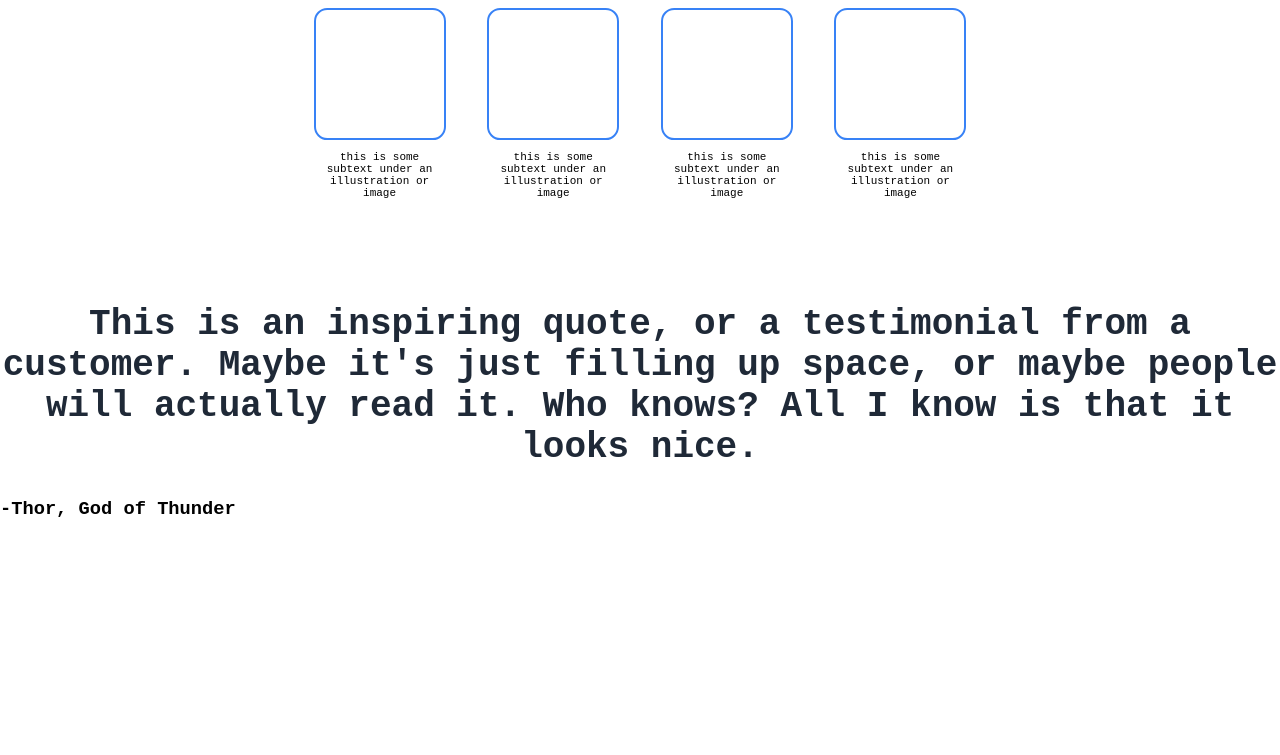
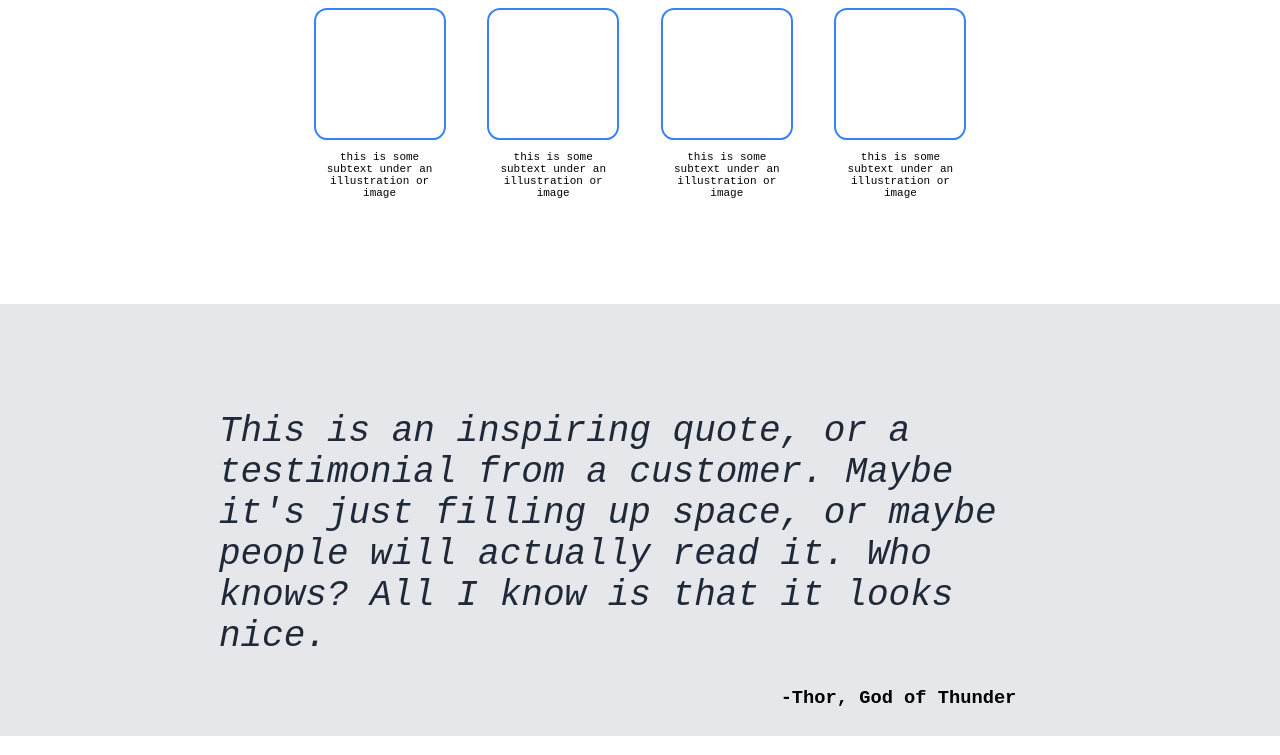
Before and after one commit to wiseSudhanshu/HTML-Assignment, a plain HTML site: page index.html in a window 1280 px wide. Shown: the part 730-1485 px from the top of the page. Before the commit the page ends 1268 px from the top, so only its background shows below. Drawn offline with Linux system fonts and the light colour scheme.

Commit message:
styled quote

```diff
--- a/styles.css
+++ b/styles.css
@@ -122,3 +122,26 @@ h2 {
     width: 12em;
     font-size: 11px;
 }
+
+#quote {
+    background-color: #e5e7eb;
+}
+
+#quote div {
+    width: 70%;
+    margin: auto;
+}
+
+#quote h2 {
+    text-align: left;
+    font-size: 36px;
+    font-weight: lighter;
+    font-style: italic;
+    color: #1f2937;
+    padding: 12% 3% 0;
+}
+
+#quote h3 {
+    text-align: end;
+    padding: 0 8% 3% 0;
+}
```
